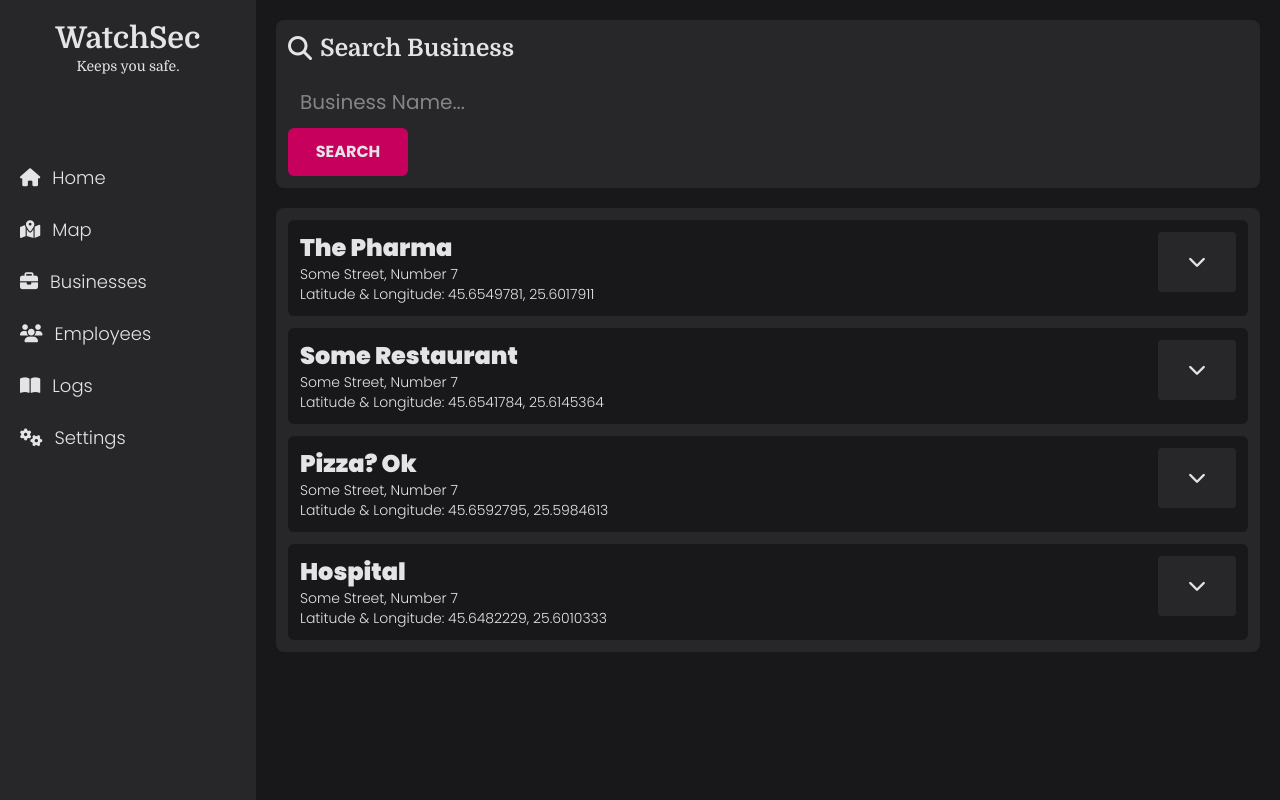
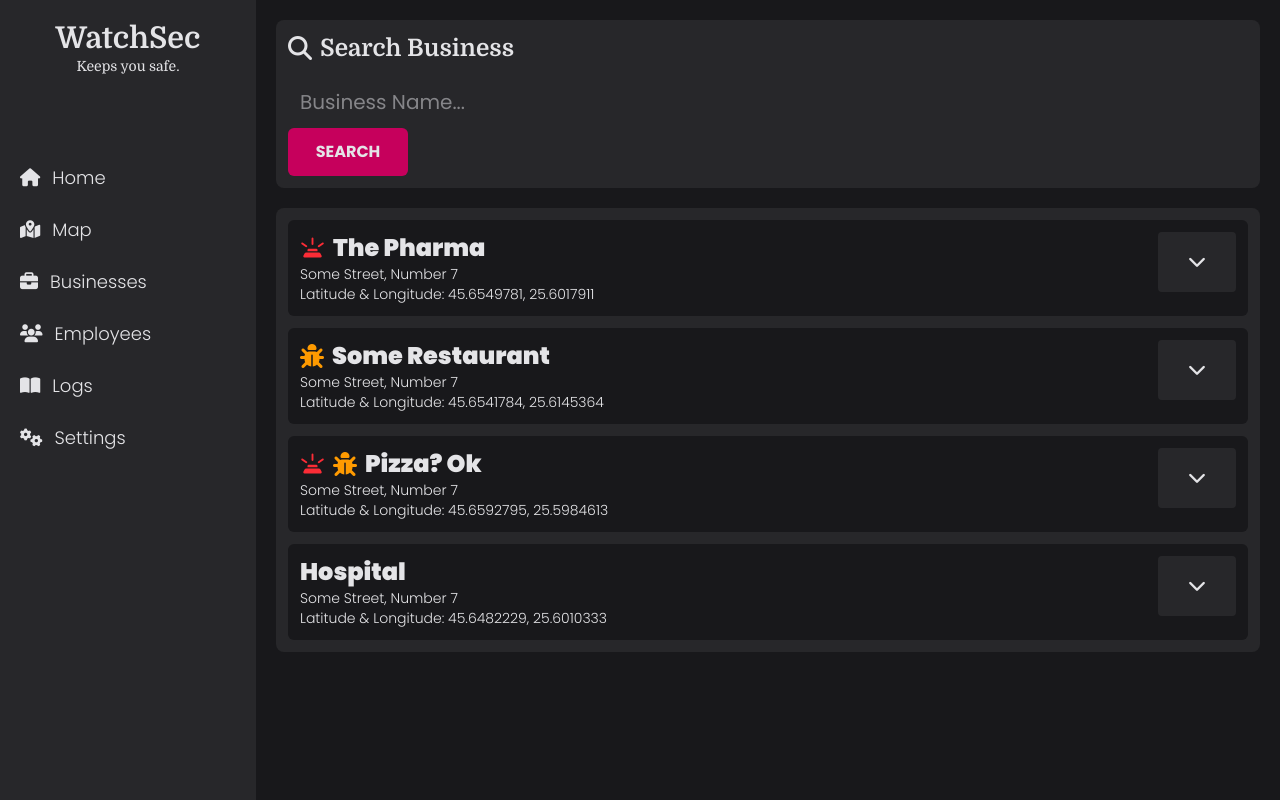
Before and after one commit to alexandrubunea/iot-emergency-response-system, a React (Vite) app in the folder dashboard/: page / in a window 1280 px wide. Both pictures are taken after a click on the item "Businesses". Built offline with nearby package versions, Linux system fonts and the light colour scheme.

Commit message:
feat(dashboard): improve animations

```diff
--- a/dashboard/package.json
+++ b/dashboard/package.json
@@ -18,6 +18,7 @@
     "chart.js": "^4.4.8",
     "dompurify": "^3.2.4",
     "express": "^4.21.2",
+    "framer-motion": "^12.5.0",
     "leaflet": "^1.9.4",
     "react": "^19.0.0-rc.1",
     "react-chartjs-2": "^5.3.0",
--- a/dashboard/src/components/BusinessRow.tsx
+++ b/dashboard/src/components/BusinessRow.tsx
@@ -1,9 +1,11 @@
 import { useState } from "react";
+import { motion, AnimatePresence } from "framer-motion";
 import SecurityDeviceItem from "./SecurityDeviceItem";
 import ResetAlertButton from "./ResetAlertButton";
 import ResetMalfunctionButton from "./ResetMalfunctionButton";
 import ViewLogsButton from "./ViewLogsButton";
 import { Business } from "../models/Business";
+import BusinessRowTitle from "./BusinessRowTitle";
 
 type BusinessRowProps = {
     business: Business;
@@ -16,13 +18,17 @@ function BusinessRow({ business }: BusinessRowProps) {
         setShowDetails(!showDetails);
     };
 
+    const malfunction = business.anyBrokenDevice();
+
     return (
         <div className="rounded-md bg-zinc-900 text-zinc-200 p-3">
             <div className="grid grid-cols-12">
                 <div className="col-span-10 md:col-span-11">
-                    <h1 className="text-lg md:text-2xl poppins-black">
-                        {business.name}
-                    </h1>
+                    <BusinessRowTitle
+                        text={business.name}
+                        malfunction={malfunction}
+                        alert={business.alert}
+                    />
                     <div className="flex flex-col poppins-light text-xs md:text-sm">
                         <span>{business.address}</span>
                         <span>
@@ -35,18 +41,23 @@ function BusinessRow({ business }: BusinessRowProps) {
                         className="text-md md:text-lg bg-zinc-800 p-5 rounded-sm hover:cursor-pointer h-15 flex items-center justify-center"
                         onClick={toggleDetails}
                     >
-                        <i
-                            className={
-                                showDetails
-                                    ? "fa-solid fa-chevron-up"
-                                    : "fa-solid fa-chevron-down"
-                            }
-                        ></i>
+                        <motion.i
+                            className="fa-solid fa-chevron-down"
+                            animate={{ rotate: showDetails ? 180 : 0 }}
+                            transition={{ duration: 0.2 }}
+                        ></motion.i>
                     </div>
                 </div>
             </div>
+            <AnimatePresence>
                 {showDetails && (
-                <div className="animate__animated animate__faster animate__fadeIn">
+                    <motion.div
+                        initial={{ opacity: 0, height: 0 }}
+                        animate={{ opacity: 1, height: "auto" }}
+                        exit={{ opacity: 0, height: 0 }}
+                        transition={{ duration: 0.3, ease: "easeInOut" }}
+                        className="overflow-hidden"
+                    >
                         <hr className="my-4" />
                         <h3 className="text-lg poppins-bold">
                             Active security devices
@@ -56,7 +67,10 @@ function BusinessRow({ business }: BusinessRowProps) {
                         </span>
                         <ul className="mt-4 flex flex-col space-y-2">
                             {business.devices.map((device, index) => (
-                            <SecurityDeviceItem key={index} device={device} />
+                                <SecurityDeviceItem
+                                    key={index}
+                                    device={device}
+                                />
                             ))}
                         </ul>
                         <div className="mt-4 flex flex-col md:flex-row gap-2 items-center">
@@ -65,7 +79,7 @@ function BusinessRow({ business }: BusinessRowProps) {
                                     <ResetAlertButton />
                                 </div>
                             )}
-                        {business.malfunction && (
+                            {malfunction && (
                                 <div className="w-full md:w-fit">
                                     <ResetMalfunctionButton />
                                 </div>
@@ -74,8 +88,9 @@ function BusinessRow({ business }: BusinessRowProps) {
                                 <ViewLogsButton />
                             </div>
                         </div>
-                </div>
+                    </motion.div>
                 )}
+            </AnimatePresence>
         </div>
     );
 }
--- /dev/null
+++ b/dashboard/src/components/BusinessRowTitle.tsx
@@ -0,0 +1,47 @@
+import { useState, useEffect } from "react";
+
+type BusinessRowTitleProps = {
+    text: string;
+    alert: boolean;
+    malfunction: boolean;
+};
+
+function BusinessRowTitle({ text, alert, malfunction }: BusinessRowTitleProps) {
+    const [shakeAnimation, setShakeAnimation] = useState(true);
+
+    useEffect(() => {
+        let seconds = 0;
+
+        const interval = setInterval(() => {
+            seconds += 1;
+            if (!shakeAnimation && seconds < 5) return;
+
+            setShakeAnimation((prev) => !prev);
+            seconds = 0;
+        }, 1000);
+
+        return () => clearInterval(interval);
+    }, [shakeAnimation]);
+
+    return (
+        <>
+            <h1
+                className={`text-lg md:text-2xl poppins-black flex flex-row space-x-2 items-center ${
+                    alert && shakeAnimation
+                        ? "animate__animated animate__headShake"
+                        : ""
+                }`}
+            >
+                {alert && (
+                    <i className="fa-solid fa-land-mine-on text-xl text-red-500"></i>
+                )}
+                {malfunction && (
+                    <i className="fa-solid fa-bug text-2xl text-amber-500"></i>
+                )}
+                <span>{text}</span>
+            </h1>
+        </>
+    );
+}
+
+export default BusinessRowTitle;
--- a/dashboard/src/models/Business.ts
+++ b/dashboard/src/models/Business.ts
@@ -30,9 +30,9 @@ export class Business implements IBusiness {
     }
 
     public anyBrokenDevice(): boolean {
-        this.devices.forEach((device) => {
+        for (let device of this.devices)
             if (device.anyBrokenSensor()) return true;
-        });
+
         return false;
     }
 
@@ -47,8 +47,11 @@ export class Business implements IBusiness {
                 );
             case "motion": {
                 for (let device of this.devices) {
-                    if (device.motion_sensor === SensorStatus.SENSOR_MALFUNCTION ||
-                        device.motion_sensor === SensorStatus.SENSOR_OFFLINE) {
+                    if (
+                        device.motion_sensor ===
+                            SensorStatus.SENSOR_MALFUNCTION ||
+                        device.motion_sensor === SensorStatus.SENSOR_OFFLINE
+                    ) {
                         return device.motion_sensor;
                     }
                     if (device.motion_sensor === SensorStatus.SENSOR_ONLINE) {
@@ -59,8 +62,11 @@ export class Business implements IBusiness {
             }
             case "sound": {
                 for (let device of this.devices) {
-                    if (device.sound_sensor === SensorStatus.SENSOR_MALFUNCTION ||
-                        device.sound_sensor === SensorStatus.SENSOR_OFFLINE) {
+                    if (
+                        device.sound_sensor ===
+                            SensorStatus.SENSOR_MALFUNCTION ||
+                        device.sound_sensor === SensorStatus.SENSOR_OFFLINE
+                    ) {
                         return device.sound_sensor;
                     }
                     if (device.sound_sensor === SensorStatus.SENSOR_ONLINE) {
@@ -71,8 +77,11 @@ export class Business implements IBusiness {
             }
             case "fire": {
                 for (let device of this.devices) {
-                    if (device.fire_sensor === SensorStatus.SENSOR_MALFUNCTION ||
-                        device.fire_sensor === SensorStatus.SENSOR_OFFLINE) {
+                    if (
+                        device.fire_sensor ===
+                            SensorStatus.SENSOR_MALFUNCTION ||
+                        device.fire_sensor === SensorStatus.SENSOR_OFFLINE
+                    ) {
                         return device.fire_sensor;
                     }
                     if (device.fire_sensor === SensorStatus.SENSOR_ONLINE) {
@@ -83,8 +92,10 @@ export class Business implements IBusiness {
             }
             case "gas": {
                 for (let device of this.devices) {
-                    if (device.gas_sensor === SensorStatus.SENSOR_MALFUNCTION ||
-                        device.gas_sensor === SensorStatus.SENSOR_OFFLINE) {
+                    if (
+                        device.gas_sensor === SensorStatus.SENSOR_MALFUNCTION ||
+                        device.gas_sensor === SensorStatus.SENSOR_OFFLINE
+                    ) {
                         return device.gas_sensor;
                     }
                     if (device.gas_sensor === SensorStatus.SENSOR_ONLINE) {
@@ -95,7 +106,9 @@ export class Business implements IBusiness {
             }
         }
 
-        return atleastOneSensor ? SensorStatus.SENSOR_ONLINE : SensorStatus.SENSOR_NOT_USED;
+        return atleastOneSensor
+            ? SensorStatus.SENSOR_ONLINE
+            : SensorStatus.SENSOR_NOT_USED;
     }
 
     public numberOfDevices(): number {
```
Also changed, not shown: 1 other file (tests, documents, lock files or other folders). Lines whose indentation alone changed are shown as unchanged.
